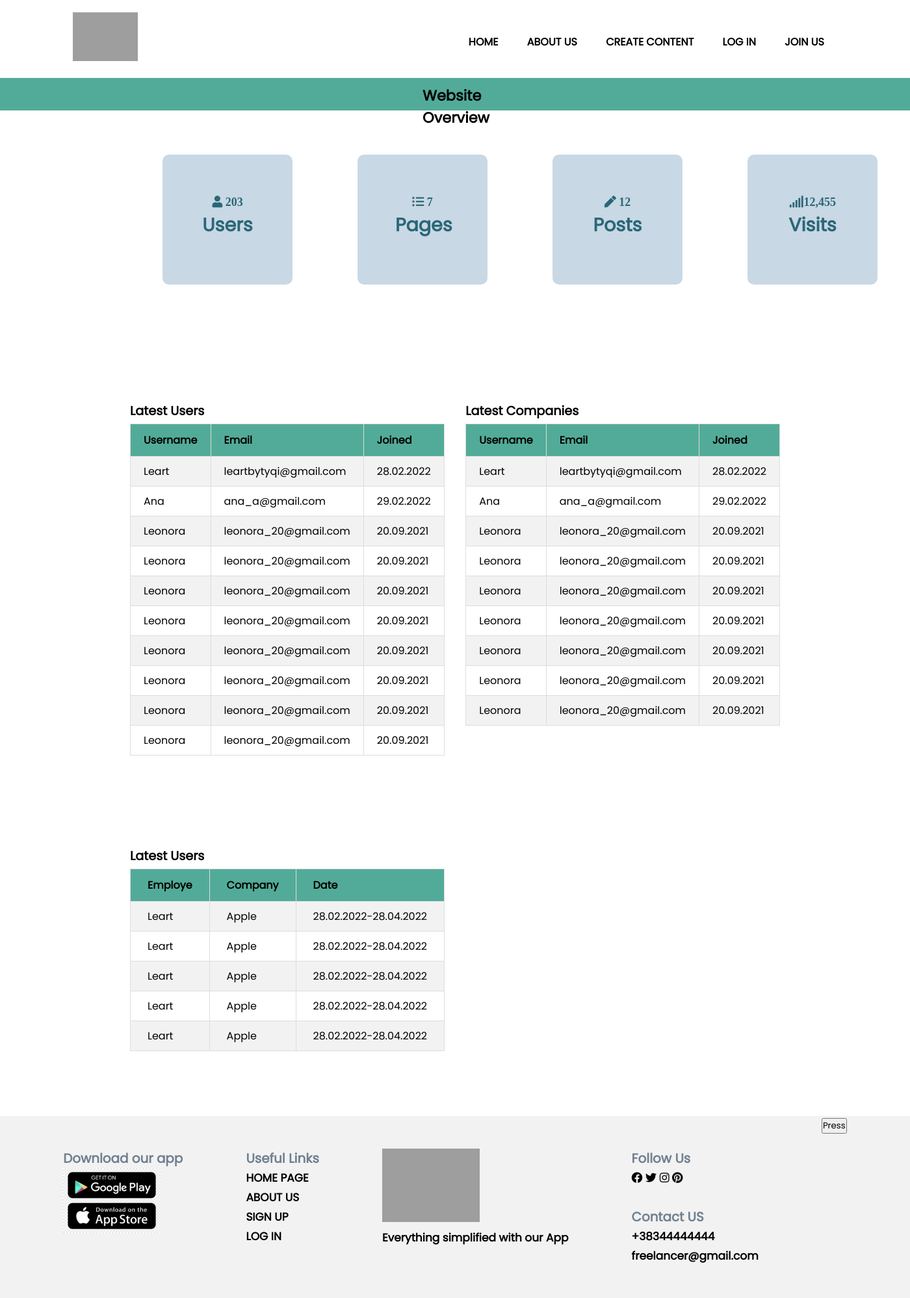
After one commit to blinaaa/Projekti-final, a PHP site: page /dashboard.php in a window 1400 px wide. The commit adds this page. Shown: the whole page at 65% size. Run offline with PHP 8.4, Linux system fonts and the light colour scheme; grey boxes are pictures that could not be loaded.

Commit message:
Dashboard.php

```diff
--- a/classes/login.classes.php
+++ b/classes/login.classes.php
@@ -5,7 +5,6 @@ class Login extends Dbh{
     public function getUser($username, $password){
 
         $stmt= $this->connect()->prepare('SELECT userspwd FROM users WHERE usersUid=? or usersEmail=?;');
-
 
         if(!$stmt->execute(array($username,$password))){
             $stmt=null;
--- a/css/style.css
+++ b/css/style.css
@@ -821,3 +821,88 @@ small {
     color: #555;
     font-weight: normal;
 }
+/*-----------------------------Dashboard--------------------------------------*/
+.main-wrapper{
+    width: 100%;
+    margin: auto;
+    padding-top: 20px;
+}
+
+.boxes{
+    display: flex;
+    justify-content: space-between;
+    padding: 40px 200px;
+    font-size: 19px;
+}
+.mini-header{
+    width: 100%;
+    height: 50px;
+    background-color: var(--green);
+    padding: 10px 650px;
+    font-size: larger;
+}
+.boxes i{
+    font-size: large;
+}
+.boxes a{
+    text-decoration: none;
+    color: black;
+}
+.boxes{
+    margin-top: 2%;
+}
+
+.info-box{
+    flex-basis: 31%;
+    border-radius: 10px;
+    margin-bottom: 5%;
+    margin: 0 50px;
+    width: 200px;
+    height: 200px;
+    padding: 58px;
+    text-align: center;
+    color: var(--darkblue);
+    background-color: var(--lightblue);
+}
+.info-box:hover{
+    color: darkblue;
+}
+.tabels{
+    margin-top: 10%;
+
+    display: flex;
+    justify-content: space-between;
+    padding: 0 200px;
+}
+.tabels h3{
+    padding-bottom: 5px;
+    font-size: larger;
+}
+
+.table {
+    font-family: Arial, Helvetica, sans-serif;
+    border-collapse: collapse;
+    width: 100%;
+
+  }
+
+  .table  td, .table  th {
+    border: 1px solid #ddd;
+    padding: 10px 20px;
+  }
+  .table-project td, .table-project th{
+    border: 1px solid #ddd;
+    padding: 10px 26px;
+
+  }
+  .table  tr:nth-child(even){background-color: #f2f2f2;}
+
+  .table  tr:hover {background-color: #ddd;}
+
+  .table  th {
+    padding-top: 12px;
+    padding-bottom: 12px;
+    text-align: left;
+    background-color: var(--green);
+    color: black;
+  }
--- /dev/null
+++ b/dashboard.php
@@ -0,0 +1,256 @@
+<?php
+    session_start();
+?>
+<?php
+    date_default_timezone_set('Europe/Tirane');
+?>
+
+<!DOCTYPE html>
+<html lang="en">
+
+<head>
+    <meta charset="UTF-8">
+    <meta http-equiv="X-UA-Compatible" content="IE=edge">
+    <meta name="viewport" content="width=device-width, initial-scale=1.0">
+    <title>Home</title>
+    <link rel="stylesheet" href="css/all.min.css">
+    <link rel="stylesheet" href="css/all.min.css">
+    <link rel="stylesheet" href="css/style.css">
+</head>
+
+<body>
+    <section class="header">
+        <nav>
+            <a href=""><img src="https://www.f-cdn.com/assets/main/en/assets/freelancer-logo-open-graph.png" alt=""></a>
+            <div class="nav-list" id="nav-list">
+                <i class="fas fa-window-close" onclick="hideM()"></i>
+                <ul>
+                    <li><a href="index.php">home<a></li>
+                    <li><a href="aboutus.php">about us<a></li>
+                    <li class="dropdown"><div class="dropbtn">create content</div>
+                        <div class="dropdown-content">
+                            <a href="mob.php">Add page</a>
+                            <a href="app.php">Add post</a>
+                            <a href="gd.php">create project</a>
+                        </div>
+                    </li>
+                    <?php
+                    if(isset($_SESSION["usersID"])){
+                     ?>
+
+                    <li><a href="dashboard.php">dashboard</a></li>
+                    <li><a href="logout.inc.php">LOG OUT</a></li>
+                    <?php
+                     if($_SESSION["usersUid"]="Admin"){
+                         /*header("location dashboard.php"); */
+
+                    ?>
+                    <?php
+                    }
+                }
+                    else{
+                    ?>
+                    <li><a href="login.php">LOG IN<a></li>
+                    <li><a href="joinus.php">JOIN US<a></li>
+                    <?php
+                        }
+                    ?>
+                </ul>
+            </div>
+            <i class="fas fa-bars" onclick="showM()" id="HamburgerMenu"></i>
+        </nav>
+    </section>
+
+    <section>
+        <div class="main-wrapper">
+            <div class="dashboard-overview">
+                <div class="mini-header"><h3>Website Overview</h3></div>
+                <div class="boxes">
+                    <a href=""><div class="info-box">
+                        <i class="fas fa-user"> 203</i>
+                        <h2>Users</h2>
+                    </div></a>
+                    <a href=""><div class="info-box">
+                        <i class="fas fa-list-ul"> 7</i>
+                        <h2>Pages</h2>
+                    </div></a>
+                    <a href=""><div class="info-box">
+                        <i class="fas fa-pen"> 12</i>
+                        <h2>Posts</h2>
+                    </div></a>
+                    <a href=""><div class="info-box">
+                        <i class="fas fa-signal">12,455</i>
+                        <h2>Visits</h2>
+                    </div></a>
+                </div>
+
+            </div>
+            <div class="tabels">
+                <div class="info info-employee">
+                    <header><h3>Latest Users</h3></header>
+                    <table class="table table-users">
+                    <tr>
+                        <th>Username</th>
+                        <th>Email</th>
+                        <th>Joined</th>
+                    </tr>
+                    <tr>
+                        <td>Leart</td>
+                        <td>leartbytyqi@gmail.com</td>
+                        <td>28.02.2022</td>
+                    </tr>
+                    <tr>
+                        <td>Ana</td>
+                        <td>ana_a@gmail.com</td>
+                        <td>29.02.2022</td>
+                    </tr>
+                    <tr>
+                        <td>Leonora</td>
+                        <td>leonora_20@gmail.com</td>
+                        <td>20.09.2021</td>
+                    </tr>
+                    <tr>
+                        <td>Leonora</td>
+                        <td>leonora_20@gmail.com</td>
+                        <td>20.09.2021</td>
+                    </tr>
+                    <tr>
+                        <td>Leonora</td>
+                        <td>leonora_20@gmail.com</td>
+                        <td>20.09.2021</td>
+                    </tr>
+                    <tr>
+                        <td>Leonora</td>
+                        <td>leonora_20@gmail.com</td>
+                        <td>20.09.2021</td>
+                    </tr>
+                    <tr>
+                        <td>Leonora</td>
+                        <td>leonora_20@gmail.com</td>
+                        <td>20.09.2021</td>
+                    </tr>
+                    <tr>
+                        <td>Leonora</td>
+                        <td>leonora_20@gmail.com</td>
+                        <td>20.09.2021</td>
+                    </tr>
+                    <tr>
+                        <td>Leonora</td>
+                        <td>leonora_20@gmail.com</td>
+                        <td>20.09.2021</td>
+                    </tr>
+                    <tr>
+                        <td>Leonora</td>
+                        <td>leonora_20@gmail.com</td>
+                        <td>20.09.2021</td>
+                    </tr>
+
+
+                    </table>
+                </div>
+                <div class="info info-company">
+                    <header><h3>Latest Companies</h3></header>
+                    <table class="table table-users">
+                    <tr>
+                        <th>Username</th>
+                        <th>Email</th>
+                        <th>Joined</th>
+                    </tr>
+                    <tr>
+                        <td>Leart</td>
+                        <td>leartbytyqi@gmail.com</td>
+                        <td>28.02.2022</td>
+                    </tr>
+                    <tr>
+                        <td>Ana</td>
+                        <td>ana_a@gmail.com</td>
+                        <td>29.02.2022</td>
+                    </tr>
+                    <tr>
+                        <td>Leonora</td>
+                        <td>leonora_20@gmail.com</td>
+                        <td>20.09.2021</td>
+                    </tr>
+                    <tr>
+                        <td>Leonora</td>
+                        <td>leonora_20@gmail.com</td>
+                        <td>20.09.2021</td>
+                    </tr>
+                    <tr>
+                        <td>Leonora</td>
+                        <td>leonora_20@gmail.com</td>
+                        <td>20.09.2021</td>
+                    </tr>
+                    <tr>
+                        <td>Leonora</td>
+                        <td>leonora_20@gmail.com</td>
+                        <td>20.09.2021</td>
+                    </tr>
+                    <tr>
+                        <td>Leonora</td>
+                        <td>leonora_20@gmail.com</td>
+                        <td>20.09.2021</td>
+                    </tr>
+                    <tr>
+                        <td>Leonora</td>
+                        <td>leonora_20@gmail.com</td>
+                        <td>20.09.2021</td>
+                    </tr>
+                    <tr>
+                        <td>Leonora</td>
+                        <td>leonora_20@gmail.com</td>
+                        <td>20.09.2021</td>
+                    </tr>
+                    </table>
+                </div>
+
+        </div>
+        <div class="tabels">
+            <div class="info info-project">
+                <header><h3>Latest Users</h3></header>
+                <table class="table table-project">
+                <tr>
+                    <th>Employe</th>
+                    <th>Company</th>
+                    <th>Date</th>
+                </tr>
+                <tr>
+                    <td>Leart</td>
+                    <td>Apple</td>
+                    <td>28.02.2022-28.04.2022</td>
+                </tr>
+                <tr>
+                    <td>Leart</td>
+                    <td>Apple</td>
+                    <td>28.02.2022-28.04.2022</td>
+                </tr>
+                <tr>
+                    <td>Leart</td>
+                    <td>Apple</td>
+                    <td>28.02.2022-28.04.2022</td>
+                </tr>
+                <tr>
+                    <td>Leart</td>
+                    <td>Apple</td>
+                    <td>28.02.2022-28.04.2022</td>
+                </tr>
+                <tr>
+                    <td>Leart</td>
+                    <td>Apple</td>
+                    <td>28.02.2022-28.04.2022</td>
+                </tr>
+                </table>
+            </div>
+        </div>
+    </div>
+    </div>
+
+</section>
+
+
+
+
+<!--footer-->
+<?php
+include_once "footer.php";
+?>
--- a/footer.php
+++ b/footer.php
@@ -37,6 +37,7 @@
                 <p>+38344444444</p>
                 <p>freelancer@gmail.com</p>
             </div>
+            <a href="dashboard.php"><button >Press</button></a>
         </div>
     </section>
     <script src="/script/script.js"></script>
--- a/header.php
+++ b/header.php
@@ -42,7 +42,13 @@
                     <li><a href="#">PROFILE</a></li>
                     <li><a href="logout.inc.php">LOG OUT</a></li>
                     <?php
+                     if($_SESSION["usersUid"]="Admin"){
+                         /*header("location dashboard.php"); */
+
+                    ?>
+                    <?php
                     }
+                }
                     else{
                     ?>
                     <li><a href="login.php">LOG IN<a></li>
```
